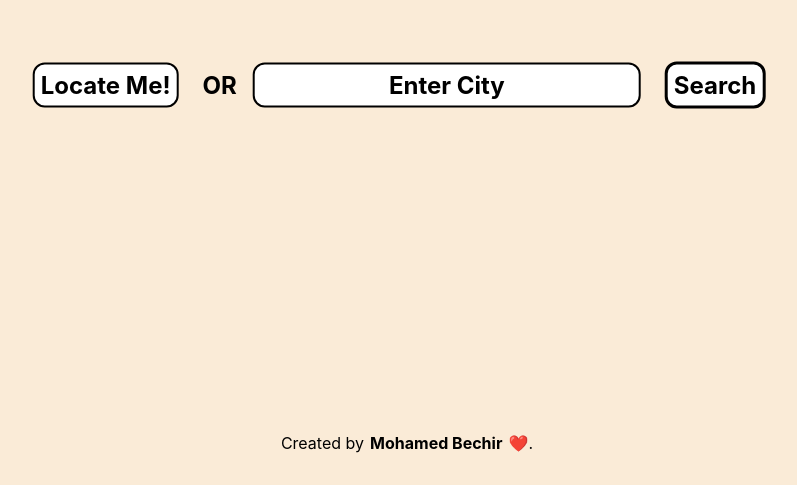
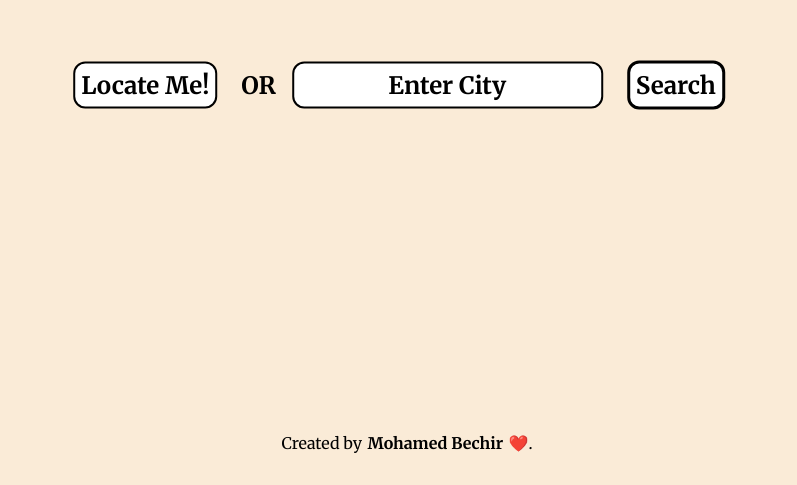
Before and after one commit to MohamedBechirMejri/wthr, a website built with webpack: page src/template.html in a window 1280 px wide. Shown: the part 315-800 px from the top of the page, without its empty margins (233-1030 px from the left). Built offline with nearby package versions, Linux system fonts and the light colour scheme.

Commit message:
change font

```diff
--- a/src/main.scss
+++ b/src/main.scss
@@ -1,11 +1,16 @@
 @use './styles/colors';
 @use './styles/animations';
+
+
+@import url('https://fonts.googleapis.com/css2?family=Merriweather:ital,wght@0,300;0,400;0,700;0,900;1,300;1,400;1,700;1,900&display=swap');
+
 
 * {
   font-family: -apple-system, BlinkMacSystemFont, 'Segoe UI', Roboto, Oxygen,
     Ubuntu, Cantarell, 'Open Sans', 'Helvetica Neue', sans-serif;
   // transition: all 300ms;
   // text-align: center;
+  font-family: 'Merriweather', serif;
 }
 body {
   background-color: antiquewhite;
```
